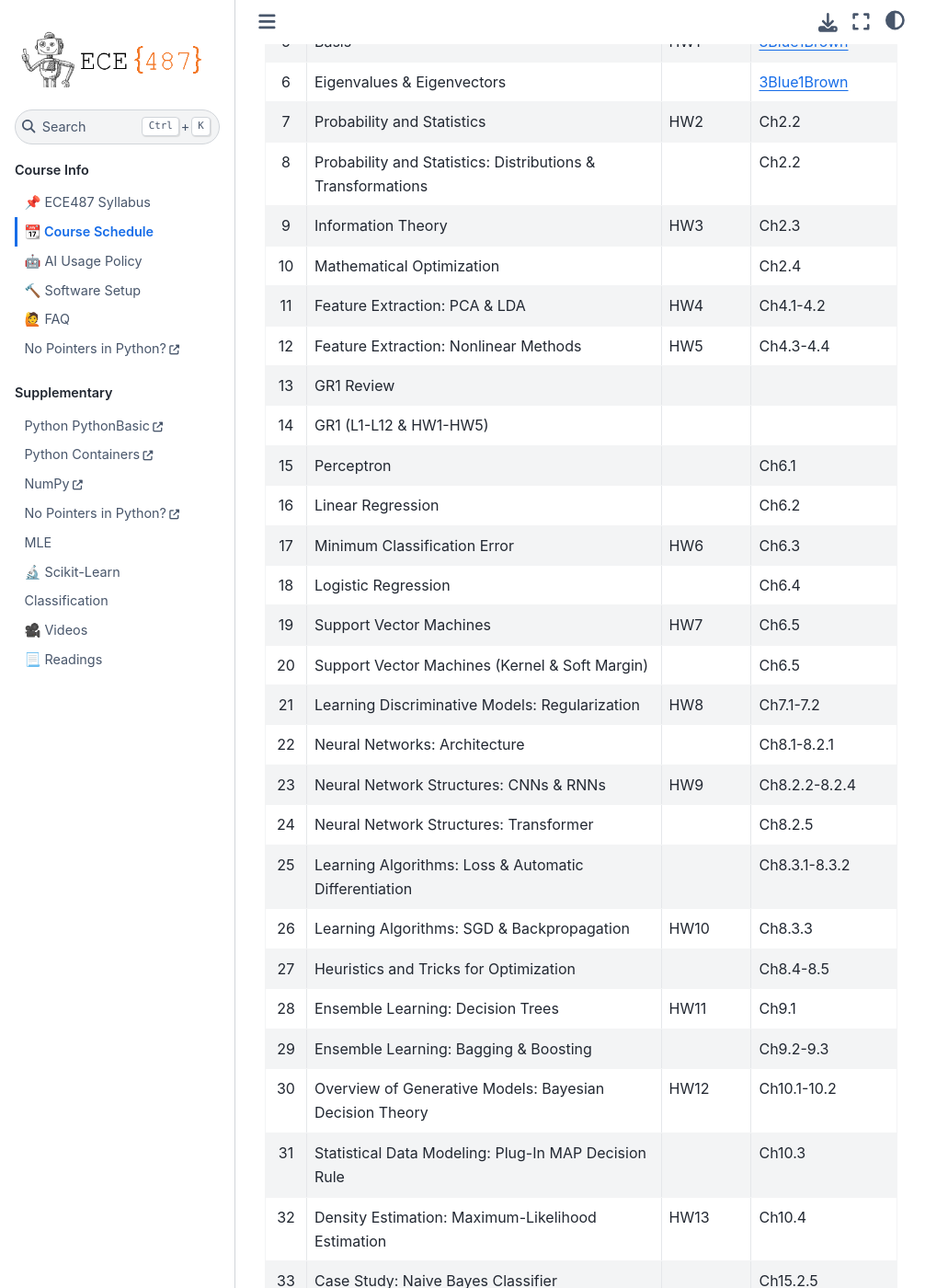
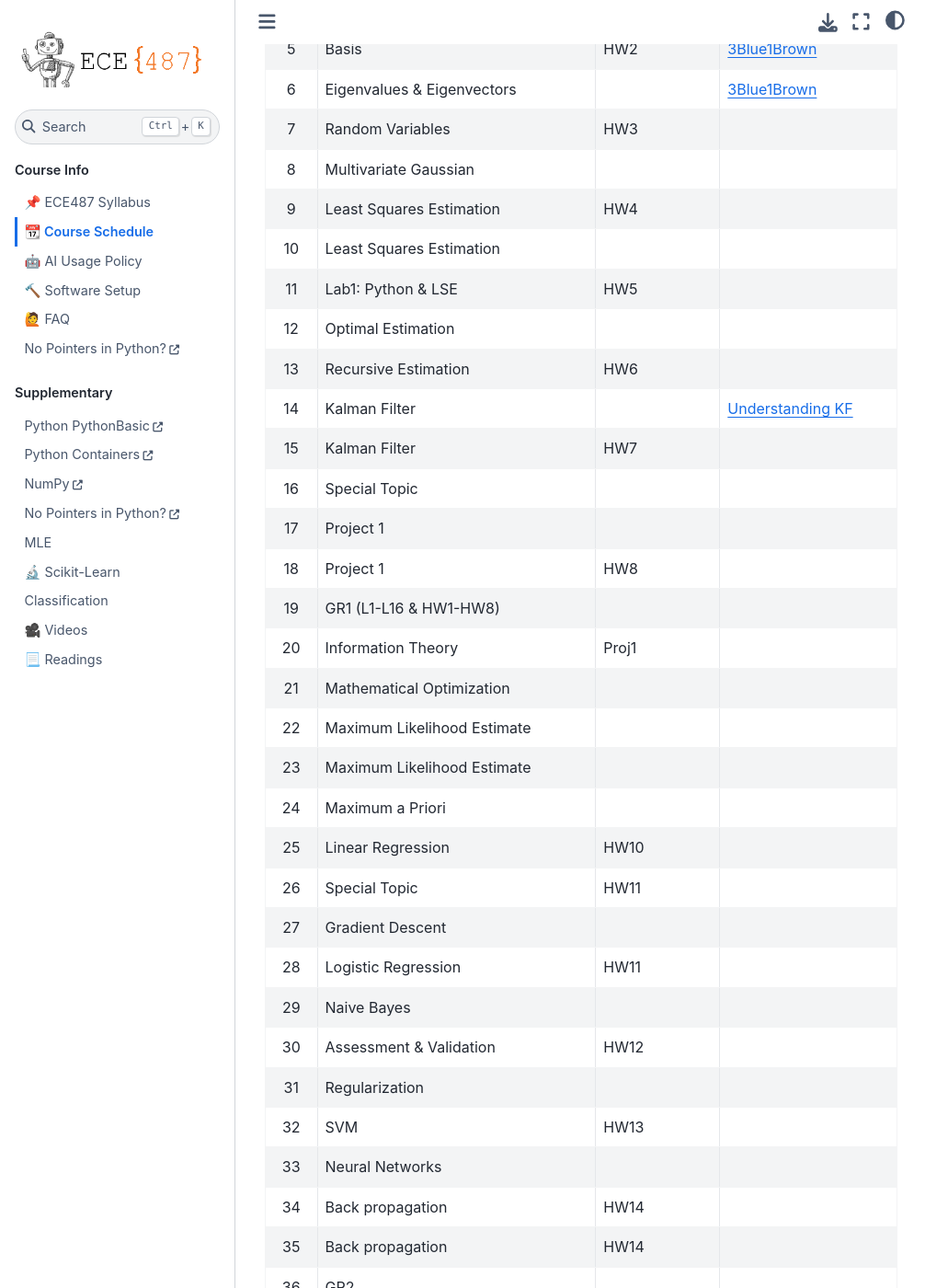
Before and after one commit to stanbaek/ece487, a Jupyter Book: the page built from docs/schedule.md, in a window 1280 px wide and 1400 px high, scrolled down 632 px. Shown: the whole window at 92% size, without its empty margins (0-1031 px from the left). Built offline with Jupyter Book 1.0.4 settings and Sphinx 7.4.7 and the Sphinx Book theme 1.1.4, drawn with Linux system fonts in a browser that asks for light colours; some of the changed text lies outside the part shown.

Commit message:
Updated schedule

````diff
--- a/docs/schedule.md
+++ b/docs/schedule.md
@@ -4,53 +4,55 @@
 This schedule is subject to change as appropriate.
 ```
 
-**Last Updated: 23 Jul 2026**
+**Last Updated: 30 Jun 2026**
 
 Reading:
 
-- Jiang, Machine Learning Fundamentals (chapter/section numbers refer to this text)
+- J: Jiang, Machine Learning Fundamentals
+- M: Murphy, Probabilistic Machine Learning (Optional)
+- B: Biship, Pattern Recognition and Machine Learning (Optional)
 
-|Lsn|  Topic                                            | Due        | Reading
-|:-:|----------------------------------------------------|------------|-----------------
-|1  | Course Intro                                        |            |
-|2  | Intro to Machine Learning                           |Cadet Intro | Ch1 Introduction
-|3  | Vectors & Matrix Basics                             |            | Ch2.1 Linear Algebra
-|4  | Linear Maps & Determinants                          |            |
-|5  | Basis                                                | HW1        | [3Blue1Brown](https://www.youtube.com/watch?v=P2LTAUO1TdA)
-|6  | Eigenvalues & Eigenvectors                          |            | [3Blue1Brown](https://www.youtube.com/watch?v=PFDu9oVAE-g)
-|7  | Probability and Statistics                          | HW2        | Ch2.2
-|8  | Probability and Statistics: Distributions & Transformations|     | Ch2.2
-|9  | Information Theory                                  | HW3        | Ch2.3
-|10 | Mathematical Optimization                           |            | Ch2.4
-|11 | Feature Extraction: PCA & LDA                       | HW4        | Ch4.1-4.2
-|12 | Feature Extraction: Nonlinear Methods               | HW5        | Ch4.3-4.4
-|13 | GR1 Review                                          |            |
-|14 | GR1 (L1-L12 & HW1-HW5)                              |            |
-|15 | Perceptron                                          |            | Ch6.1
-|16 | Linear Regression                                   |            | Ch6.2
-|17 | Minimum Classification Error                        | HW6        | Ch6.3
-|18 | Logistic Regression                                 |            | Ch6.4
-|19 | Support Vector Machines                             | HW7        | Ch6.5
-|20 | Support Vector Machines (Kernel & Soft Margin)      |            | Ch6.5
-|21 | Learning Discriminative Models: Regularization      | HW8        | Ch7.1-7.2
-|22 | Neural Networks: Architecture                       |            | Ch8.1-8.2.1
-|23 | Neural Network Structures: CNNs & RNNs              | HW9        | Ch8.2.2-8.2.4
-|24 | Neural Network Structures: Transformer              |            | Ch8.2.5
-|25 | Learning Algorithms: Loss & Automatic Differentiation|            | Ch8.3.1-8.3.2
-|26 | Learning Algorithms: SGD & Backpropagation          | HW10       | Ch8.3.3
-|27 | Heuristics and Tricks for Optimization              |            | Ch8.4-8.5
-|28 | Ensemble Learning: Decision Trees                   | HW11       | Ch9.1
-|29 | Ensemble Learning: Bagging & Boosting               |            | Ch9.2-9.3
-|30 | Overview of Generative Models: Bayesian Decision Theory|HW12     | Ch10.1-10.2
-|31 | Statistical Data Modeling: Plug-In MAP Decision Rule|            | Ch10.3
-|32 | Density Estimation: Maximum-Likelihood Estimation   | HW13       | Ch10.4
-|33 | Case Study: Naive Bayes Classifier                  |            | Ch15.2.5
-|34 | GR2 Review                                          |            |
-|35 | GR2                                                  |            |
-|36 | Final Project                                       |            |
-|37 | Final Project                                       |            |
-|   | Thanksgiving Break                                  |            |
-|38 | Final Project                                       |            |
-|39 | Final Project                                       |            |
-|40 | Final Project                                       |            |
-|41 | Final Project                                       |Final Report|
+|Lsn|  Topic                        | Due        | Reading
+|:-:|-------------------------------|------------|-----------------
+|1  | Course Intro                  |            |
+|2  | Intro to Machine Learning     |Cadet Intro |
+|3  | Vectors & Matrix Basics       | HW1        |
+|4  | Linear Maps & Determinants    |            |
+|5  | Basis                         | HW2        | [3Blue1Brown](https://www.youtube.com/watch?v=P2LTAUO1TdA)
+|6  | Eigenvalues & Eigenvectors    |            | [3Blue1Brown](https://www.youtube.com/watch?v=PFDu9oVAE-g)
+|7  | Random Variables              | HW3        |
+|8  | Multivariate Gaussian         |            |
+|9  | Least Squares Estimation      | HW4        |
+|10 | Least Squares Estimation      |            |
+|11 | Lab1: Python & LSE            | HW5        |
+|12 | Optimal Estimation            |            |
+|13 | Recursive Estimation          | HW6        |
+|14 | Kalman Filter                 |            |[Understanding KF](https://www.youtube.com/playlist?listn8PRpmsu08pzi6EMiYnR-076Mh-q3tWr)
+|15 | Kalman Filter                 | HW7        |
+|16 | Special Topic                 |            |
+|17 | Project 1                     |            |
+|18 | Project 1                     | HW8        |
+|19 | GR1 (L1-L16 & HW1-HW8)        |            |
+|20 | Information Theory            | Proj1      |
+|21 | Mathematical Optimization     |            |
+|22 | Maximum Likelihood Estimate   |            |
+|23 | Maximum Likelihood Estimate   |            |
+|24 | Maximum a Priori              |            |
+|25 | Linear Regression             | HW10       |
+|26 | Special Topic                 | HW11       |
+|27 | Gradient Descent              |            |
+|28 | Logistic Regression           | HW11       |
+|29 | Naive Bayes                   |            |
+|30 | Assessment & Validation       | HW12       |
+|31 | Regularization                |            |
+|32 | SVM                           | HW13       |
+|33 | Neural Networks               |            |
+|34 | Back propagation              | HW14       |
+|35 | Back propagation              | HW14       |
+|36 | GR2                           |            |
+|37 | Final Project                 |            |
+|   | Thanksgiving Break            |            |
+|38 | Final Project                 |            |
+|39 | Final Project                 |            |
+|40 | Final Project                 |            |
+|41 | Final Project                 |Final Report|
````
Also changed, not shown: docs/schedule_backup_2026-07-16.md (deleted, +0 -58 lines), docs/schedule_jiang.md (added, +56 -0 lines).
